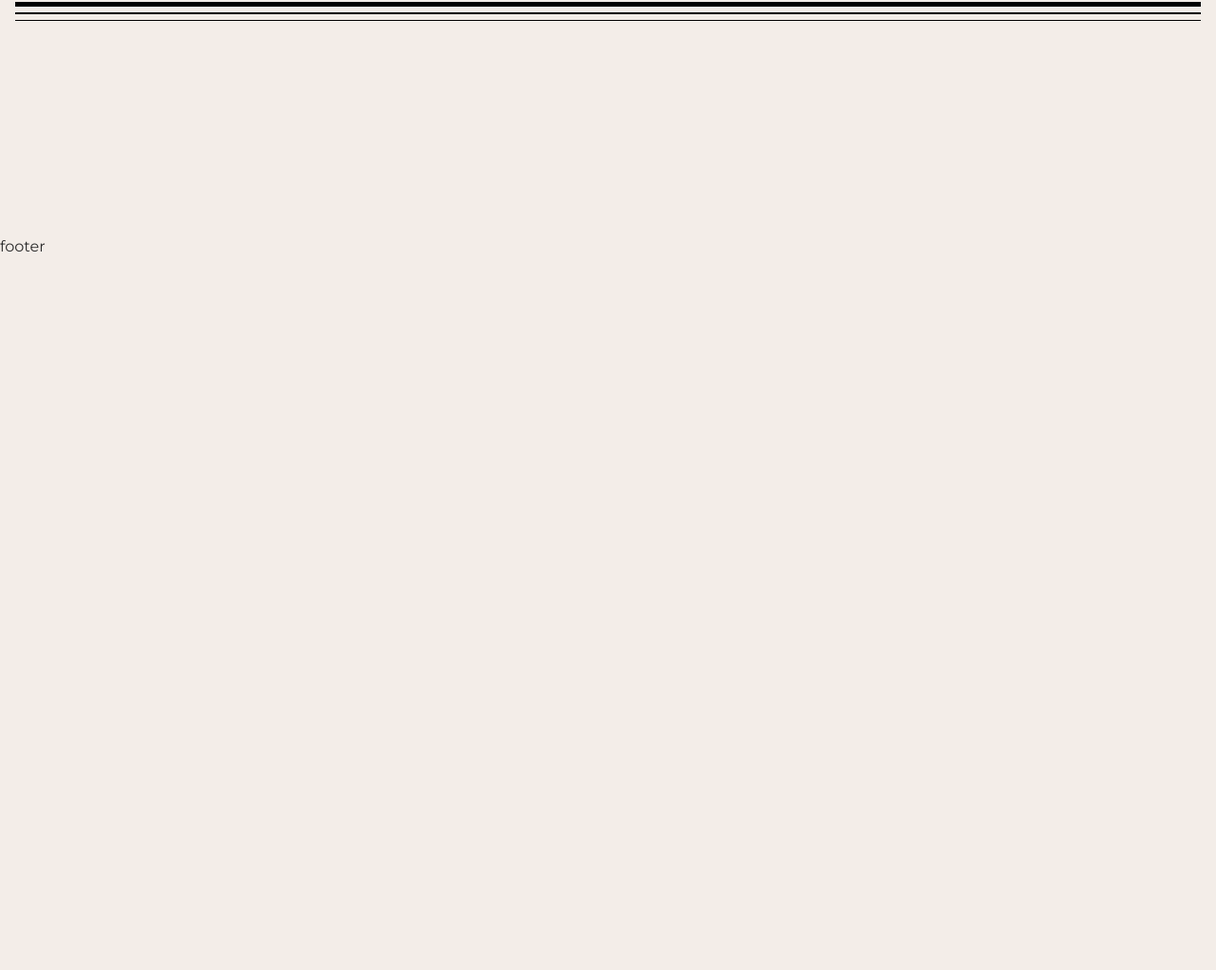
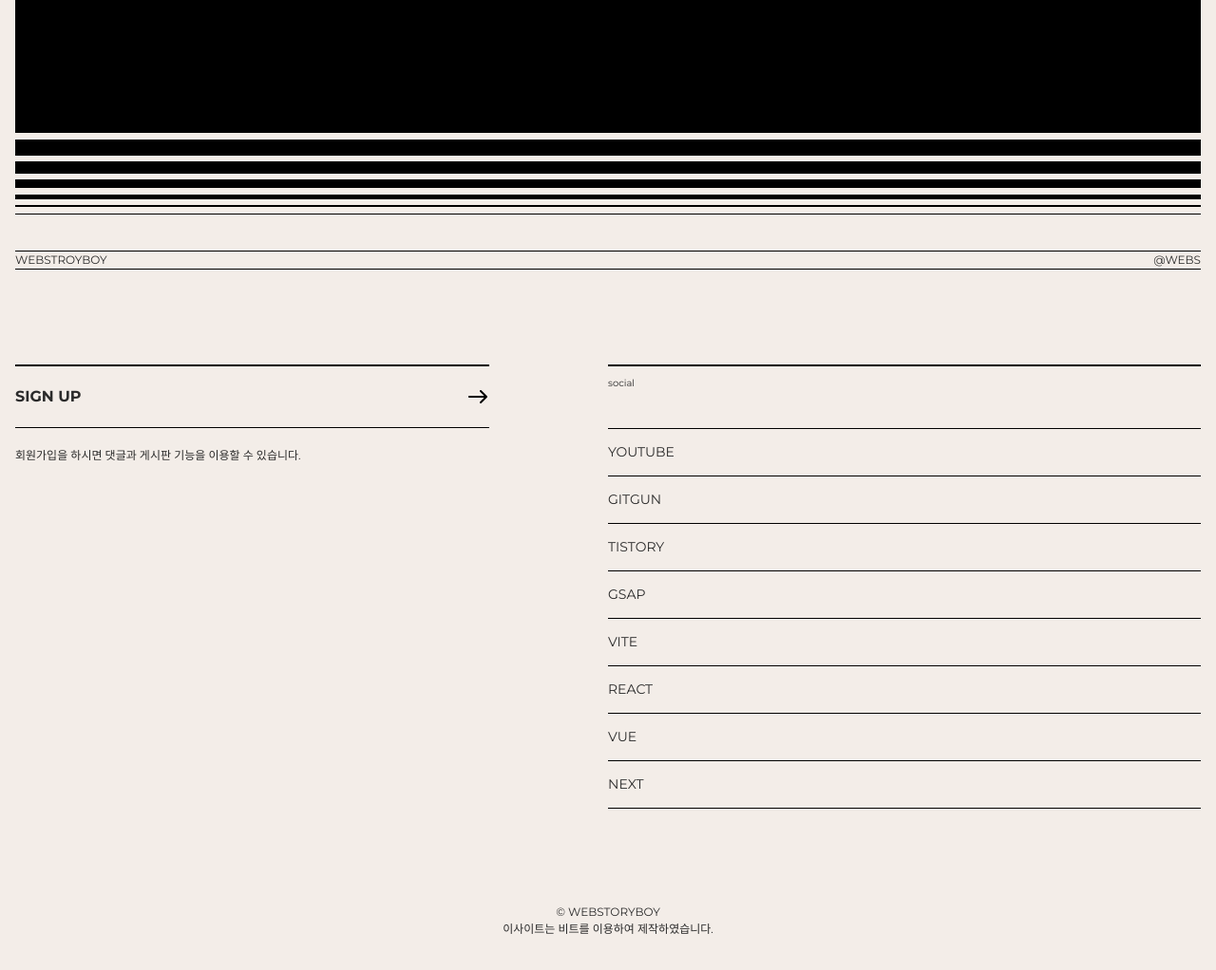
Before and after one commit to Kim-YS52/port2024-vite, a website built with Vite: page src/index.html in a window 1280 px wide. Shown: the part 9172-10194 px from the top of the page at 95% size. Before the commit the page ends 9444 px from the top, so only its background shows below. Built offline with nearby package versions, Linux system fonts and the light colour scheme; a small style sheet from the web is missing; a web font is replaced by a local one.

Commit message:
푸터완료

```diff
--- a/src/assets/css/section/contact.css
+++ b/src/assets/css/section/contact.css
@@ -5,6 +5,10 @@
     width: 100%;
     height: 100%;
     padding: 16px;
+    display: flex;
+    align-items: flex-start;
+    justify-content: flex-end;
+    flex-direction: column;
 }
 .contact__title {
     font-size: 10vw;
--- a/src/assets/css/section/footer.css
+++ b/src/assets/css/section/footer.css
@@ -1 +1,93 @@
-#footer {}
+#footer {
+    font-family: var(----mainKor-font);
+}
+.footer__inner {
+    padding: 16px;
+}
+.footer__text {
+    font-size: 12px;
+    text-transform: uppercase;
+    border-top: 1px solid var(--black);
+    border-bottom: 1px solid var(--black);
+    display: flex;
+    justify-content: space-between;
+}
+.footer__text span {}
+.footer__info {
+    display: flex;
+    justify-content: space-between;
+    margin: 100px 0;
+}
+.footer__info .left {
+    width: 40%;
+}
+.footer__info .left .title {
+    border-top: 2px solid var(--black);
+    border-bottom: 1px solid var(--black);
+    padding: 20px 0;
+    text-transform: uppercase;
+    font-weight: 700;
+    background: url(../../img/arrow.svg) no-repeat right 20px;
+    transition: all 0.3s;
+}
+.footer__info .left .title:hover {
+    background-color: var(--black400);
+        padding-left: 10px;
+        border-color: transparent;
+}
+.footer__info .left .desc {
+    font-size: 12px;
+    padding-top: 20px;
+}
+
+.footer__info .right {
+    width: 50%;
+}
+.footer__info .right h3 {
+    border-top: 2px solid var(--black);
+    font-size: 10px;
+    margin-bottom: 40px;
+    padding-top: 10px;
+}
+.footer__info .right ul {
+    border-top: 1px solid var(--black);
+}
+.footer__info .right ul li {
+    border-bottom: 1px solid var(--black);
+}
+.footer__info .right ul li a {
+    padding: 14px 0;
+    font-size: 14px;
+    display: inline-block;
+    text-transform: uppercase;
+}
+.footer__info .right ul li em {
+    font-size: 12px;
+    padding-left: 10px;
+    opacity: 0;
+    transition: all 0.3s;
+}
+.footer__info .right ul li:hover em {
+    opacity: 1;
+}
+.footer_right {
+    text-align: center;
+    text-transform: uppercase;
+    font-size: 12px;
+    margin-bottom: 20px;
+}
+
+@media (max-width:800px){
+    .footer__info {
+        flex-direction: column;
+    }
+    .footer__info .left {
+        width: 100%;
+    }
+    .footer__info .left .desc {
+        margin-bottom: 40px;
+    }
+    .footer__info .right {
+        width: 100%;
+    }
+}
--- a/src/index.html
+++ b/src/index.html
@@ -374,7 +374,61 @@
     </main>
     <!-- //main -->
     <footer id="footer" role="contentinfo">
-        footer
+        <div class="footer__inner">
+            <h2 class="footer__text">
+                <span>Webstroyboy</span>
+                <span>@webs</span>
+            </h2>
+            <div class="footer__info">
+                <div class="left">
+                    <div class="title">
+                        <a href="#">sign up</a>
+                    </div>
+                    <p class="desc">회원가입을 하시면 댓글과 게시판 기능을 이용할 수 있습니다.</p>
+                </div>
+                <div class="right">
+                    <h3>social</h3>
+                    <ul>
+                        <li>
+                            <a href="#">youtube</a>
+                            <em>유튜브에 오시면 더 많은 강의를 볼 수 있습니다.</em>
+                        </li>
+                        <li>
+                            <a href="#">gitgun</a>
+                            <em>깃헙에 들어오시면 모든 소스를 볼 수 있습니다.</em>
+                        </li>
+                        <li>
+                            <a href="#">tistory</a>
+                            <em>티스토리에 들어오시면 좋은 정보 볼 수 있습니다.</em>
+                        </li>
+                        <li>
+                            <a href="#">gsap</a>
+                            <em>GSAP를 공부하시고 오면 도움이 됩니다.</em>
+                        </li>
+                        <li>
+                            <a href="#">vite</a>
+                            <em>비트 강의도 곧 오픈 예정입니다.</em>
+                        </li>
+                        <li>
+                            <a href="#">react</a>
+                            <em>리액트 강의도 곧 오픈 예정입니다.</em>
+                        </li>
+                        <li>
+                            <a href="#">vue</a>
+                            <em>뷰 강의도 곧 오픈 예정입니다.</em>
+                        </li>
+                        <li>
+                            <a href="#">next</a>
+                            <em>넥스트 강의도 곧 오픈 예정입니다.</em>
+                        </li>
+                    </ul>
+                </div>
+            </div>
+            <div class="footer_right">
+                &copy; webstoryboy <br>
+                이사이트는 비트를 이용하여 제작하였습니다.
+            </div>
+        </div>
     </footer>
     <!-- //footer -->
     <script type="module" src="assets/js/main.js"></script>
```
